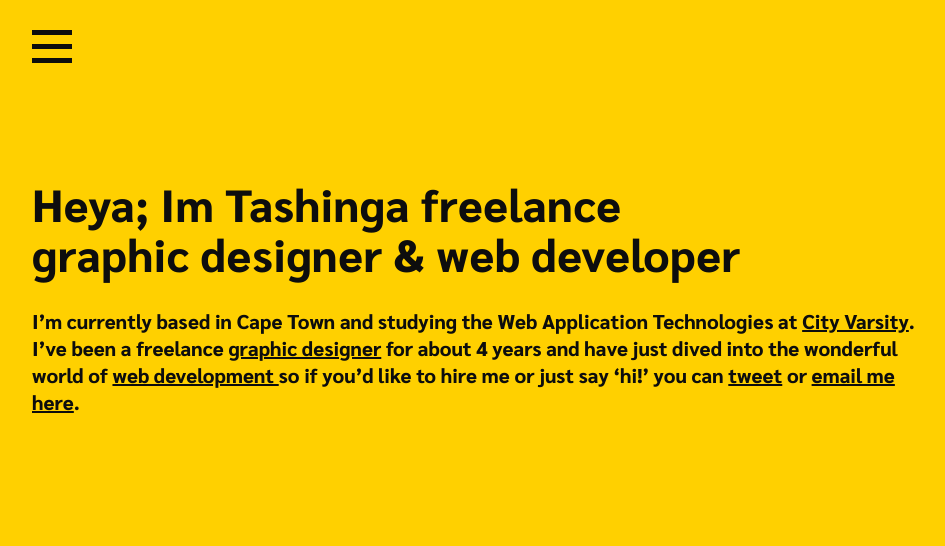
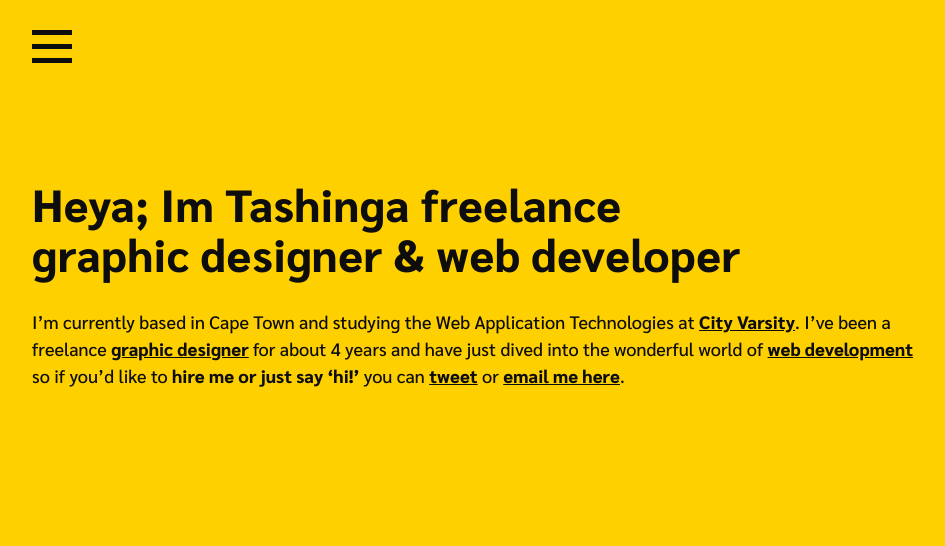
Before and after one commit to tasmto/tasmto, a plain HTML site: page index.html in a window 1280 px wide. Shown: the top 546 px of the page, without its empty margins (18-963 px from the left). Drawn offline with Linux system fonts and the light colour scheme.

Commit message:
fixed the font weight problem

```diff
--- a/css/scss-files/_type.scss
+++ b/css/scss-files/_type.scss
@@ -28,7 +28,7 @@ body{
 
     p, li{
         font-size: 16px;
-        font-weight: 600;
+        font-weight: 500;
         color: $black;
         line-height: 27px;
         letter-spacing: 0.002em;
@@ -79,7 +79,7 @@ body{
     }
 
     p, li{
-        font-size: 20px;
+        font-size: 18px;
     }
 
 }
--- a/javascript/main.js
+++ b/javascript/main.js
@@ -23,6 +23,8 @@ function delayNavItemsTransition (nav) {
 
     let n = 100;
 
-    menu_items.forEach(item => {   item.style.transitionDelay = `${n}ms`;
-    n += 100;});
+    menu_items.forEach(item => {
+        item.style.transitionDelay = `${n}ms`;
+        n += 100;
+    });
 }
```
Also changed, not shown: css/style.css.
